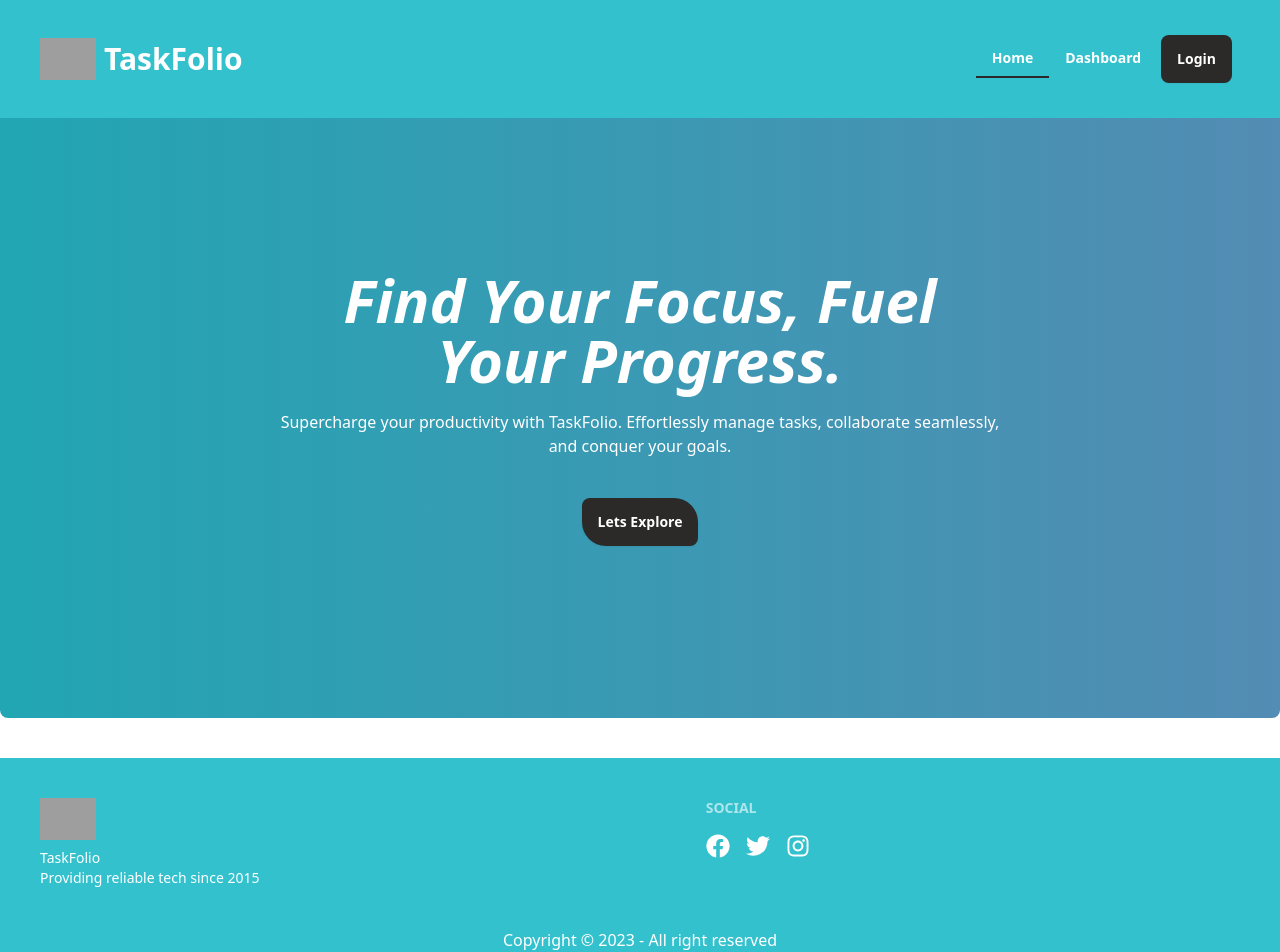
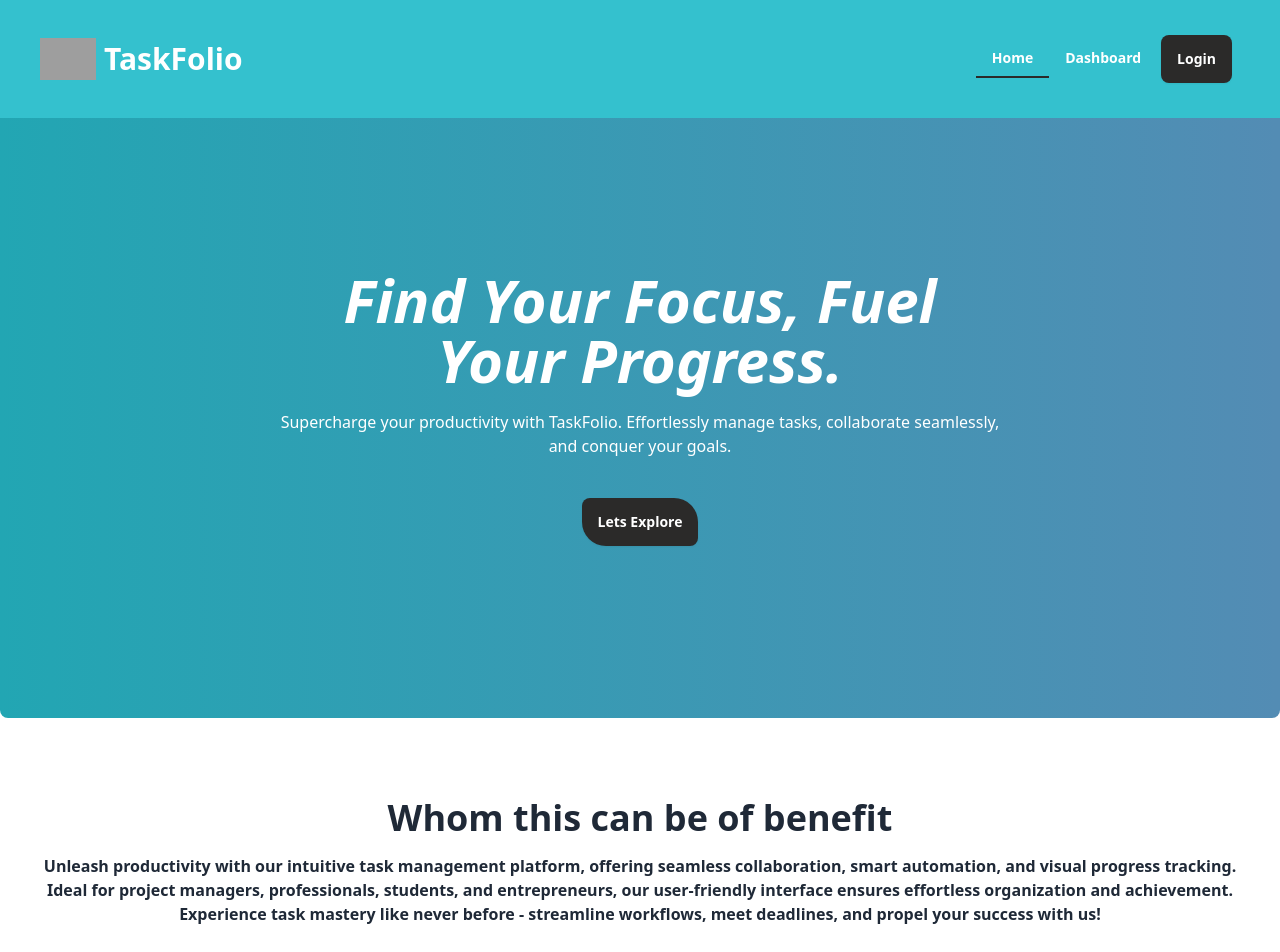
Before and after one commit to dronatoo21/task-folio-client, a React (Vite) app: page / in a window 1280 px wide. Shown: the top 952 px of the page. Built offline with nearby package versions, Linux system fonts and the light colour scheme; no server answers; grey boxes are pictures that could not be loaded.

Commit message:
created whom to section

```diff
--- a/src/Pages/Home/Home/Home.jsx
+++ b/src/Pages/Home/Home/Home.jsx
@@ -1,9 +1,11 @@
+import WhomFroThisWebsite from "../WhomFroThisWebsite/WhomFroThisWebsite";
 import Banner from "./Banner/Banner";
 
 const Home = () => {
     return (
         <div>
             <Banner/>
+            <WhomFroThisWebsite/>
         </div>
     );
 };
--- /dev/null
+++ b/src/Pages/Home/WhomFroThisWebsite/WhomFroThisWebsite.jsx
@@ -0,0 +1,10 @@
+const WhomFroThisWebsite = () => {
+    return (
+        <div className="my-20">
+            <h1 className="text-4xl font-semibold mb-4 text-center">Whom this can be of benefit</h1>
+            <p className="font-semibold text-center px-10">Unleash productivity with our intuitive task management platform, offering seamless collaboration, smart automation, and visual progress tracking. Ideal for project managers, professionals, students, and entrepreneurs, our user-friendly interface ensures effortless organization and achievement. Experience task mastery like never before - streamline workflows, meet deadlines, and propel your success with us!</p>
+        </div>
+    );
+};
+
+export default WhomFroThisWebsite;
```
